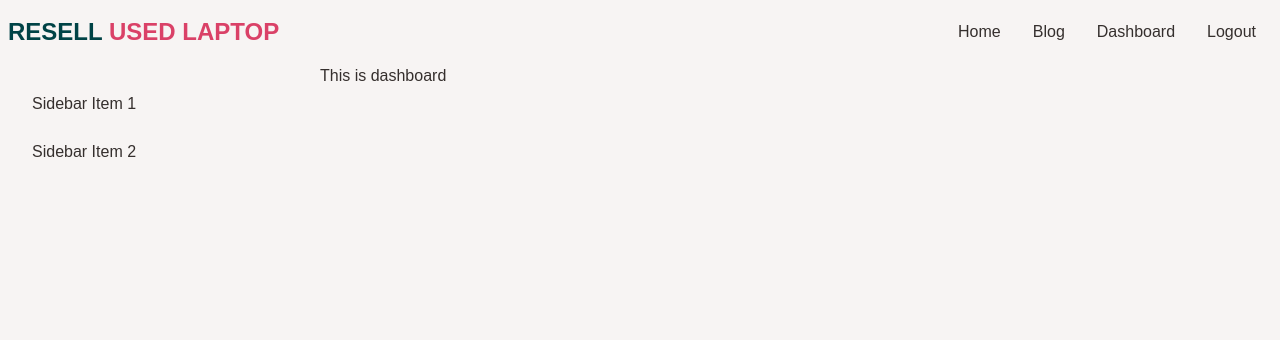
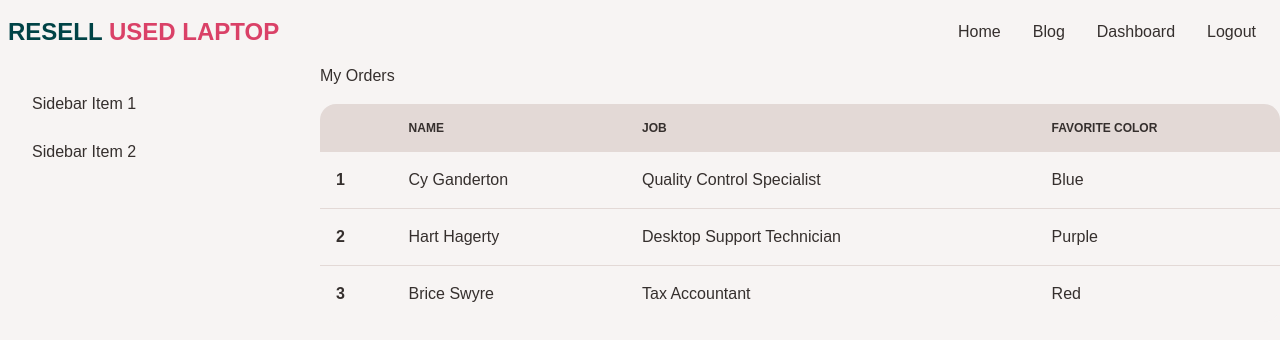
Before and after one commit to rejaul-karim10/resell-used-laptop-client, a React (Create React App) app: page /dashboard in a window 1280 px wide. Shown: the top 340 px of the page. Built offline with nearby package versions, Linux system fonts and the light colour scheme; no server answers; sample sign-in values are in the browser's storage.

Commit message:
save user to database implemented

```diff
--- /dev/null
+++ b/src/Pages/Dashboard/Dashboard/MyOrders/MyOrders.js
@@ -0,0 +1,44 @@
+import React from "react";
+
+const MyOrders = () => {
+  return (
+    <div>
+      <h1>My Orders</h1>
+      <div className="overflow-x-auto">
+        <table className="table w-full mt-4">
+          <thead>
+            <tr>
+              <th></th>
+              <th>Name</th>
+              <th>Job</th>
+              <th>Favorite Color</th>
+            </tr>
+          </thead>
+          <tbody>
+            <tr>
+              <th>1</th>
+              <td>Cy Ganderton</td>
+              <td>Quality Control Specialist</td>
+              <td>Blue</td>
+            </tr>
+            <tr>
+              <th>2</th>
+              <td>Hart Hagerty</td>
+              <td>Desktop Support Technician</td>
+              <td>Purple</td>
+            </tr>
+
+            <tr>
+              <th>3</th>
+              <td>Brice Swyre</td>
+              <td>Tax Accountant</td>
+              <td>Red</td>
+            </tr>
+          </tbody>
+        </table>
+      </div>
+    </div>
+  );
+};
+
+export default MyOrders;
--- a/src/Pages/Register/Register.js
+++ b/src/Pages/Register/Register.js
@@ -1,8 +1,7 @@
 import React, { useContext, useState } from "react";
 import { useForm } from "react-hook-form";
 import toast from "react-hot-toast";
-import { Link } from "react-router-dom";
-import { setAuthToken } from "../../api/Auth";
+import { Link, useNavigate } from "react-router-dom";
 import { AuthContext } from "../../Contexts/AuthProvider/AuthProvider";
 
 const Register = () => {
@@ -13,6 +12,8 @@
   } = useForm();
   const { createUser, updateUser } = useContext(AuthContext);
   const [signUpError, setSignUpError] = useState("");
+  const [createdUserEmail, setCreatedUserEmail] = useState("");
+  const navigate = useNavigate();
 
   const handleSignUp = (data) => {
     setSignUpError("");
@@ -25,12 +26,32 @@
           displayName: data.name,
         };
         updateUser(userInfo)
-          .then(() => {})
+          .then(() => {
+            saveUser(data.name, data.email);
+          })
           .catch((error) => console.log(error));
       })
       .catch((error) => {
         console.log(error);
         setSignUpError(error.message);
+      });
+  };
+
+  // save user to database
+  const saveUser = (name, email) => {
+    const user = { name, email };
+    fetch("http://localhost:5000/users", {
+      method: "POST",
+      headers: {
+        "content-type": "application/json",
+      },
+      body: JSON.stringify(user),
+    })
+      .then((res) => res.json())
+      .then((data) => {
+        console.log("save user", data);
+        navigate('/')
+        // setCreatedUserEmail(email);
       });
   };
 
--- a/src/Pages/Routes/Routes/Routes.js
+++ b/src/Pages/Routes/Routes/Routes.js
@@ -1,6 +1,7 @@
 import { createBrowserRouter } from "react-router-dom";
 import Blog from "../../Blog/Blog";
 import Dashboard from "../../Dashboard/Dashboard/Dashboard";
+import MyOrders from "../../Dashboard/Dashboard/MyOrders/MyOrders";
 import CategoryCard from "../../Home/CategoryCard/CategoryCard";
 import Home from "../../Home/Home/Home";
 import ProductCategories from "../../Home/ProductCategories/ProductCategories";
@@ -50,7 +51,7 @@
     children:[
       {
         path:'/dashboard',
-        element:<Dashboard/>
+        element:<MyOrders/>
       }
     ]
   },
```
